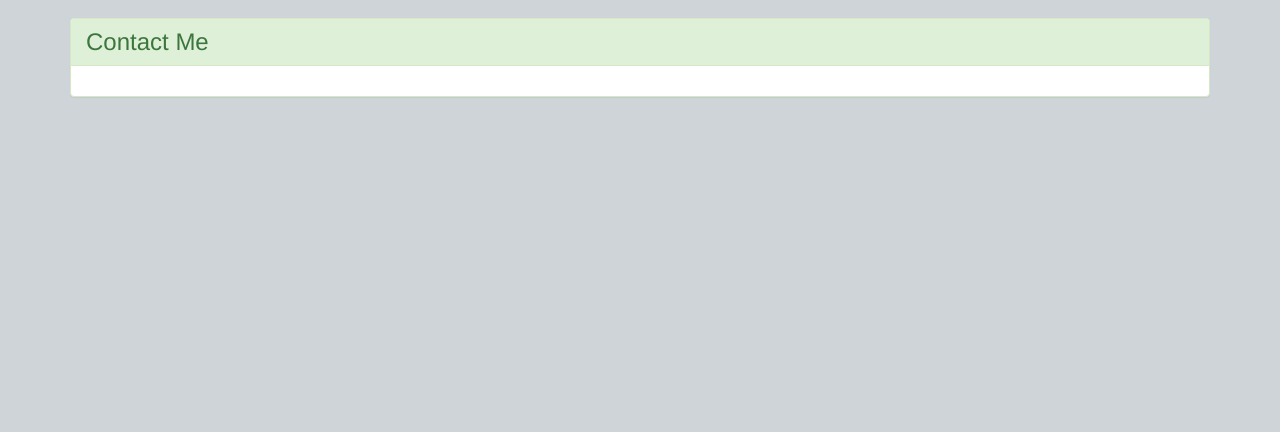
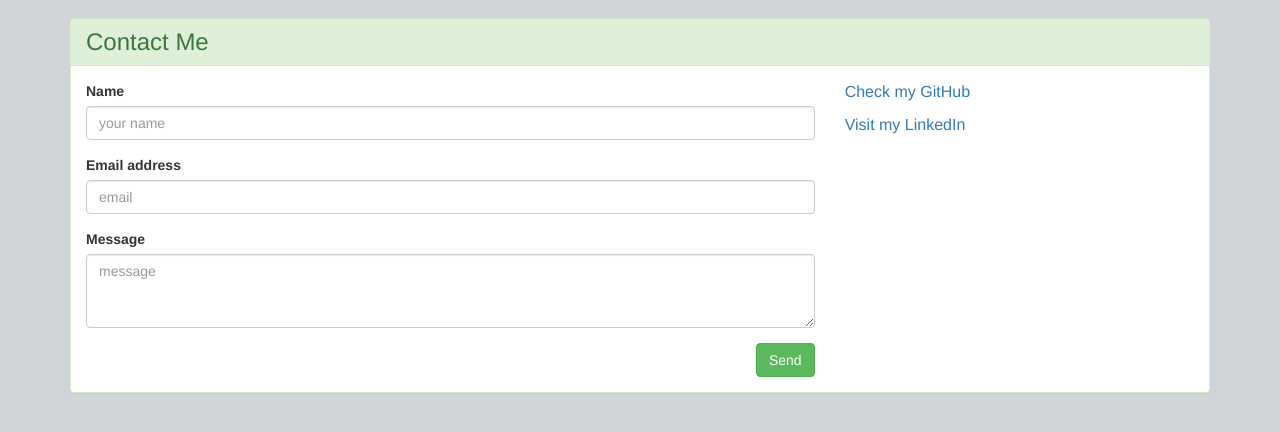
Before and after one commit to zmazieva78/portfolio, a plain HTML site: page contact.html in a window 1280 px wide. Shown: the part 54-486 px from the top of the page. Drawn offline with Linux system fonts and the light colour scheme.

Commit message:
adds contact form

```diff
--- a/contact.html
+++ b/contact.html
@@ -28,16 +28,36 @@
         <h2 class="panel-title">Contact Me</h2>
       </div>
       <div class="panel-body">
+        <div class="row">
+          <div class="col-md-8">
+            <div class="contact">
+              <!-- Here we place contact FORM -->
+              <form>
+                <div class="form-group">
+                  <label for="name">Name</label>
+                  <input type="text" class="form-control" id="name" placeholder="your name">
+                </div>
+                <div class="form-group">
+                  <label for="email">Email address</label>
+                  <input type="text" class="form-control" id="email" placeholder="email">
+                </div>
+                <div class="form-group">
+                  <label for="message">Message</label>
+                  <textarea class="form-control" rows="3" placeholder="message"></textarea>
+                </div>
+                <button type="button" class="btn btn-success" style="float:right">Send</button>
+              </form>
+            </div>
+          </div>
 
+          <div class="col-md-4">
+            <p><a href="https://github.com/zmazieva78">Check my GitHub</a></p>
+            <p><a href="www.linkedin.com/in/zarinamazieva">Visit my LinkedIn</a></p>
+          </div>
 
-
+          </div>
+        </div>
       </div>
-
-    </div>
-
-
-
-
     </div>
   </body>
 </html>
```
